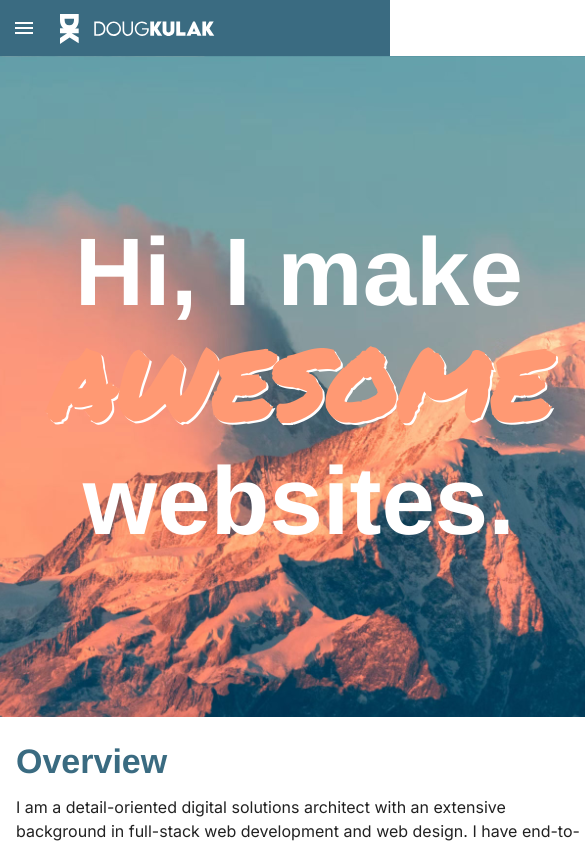
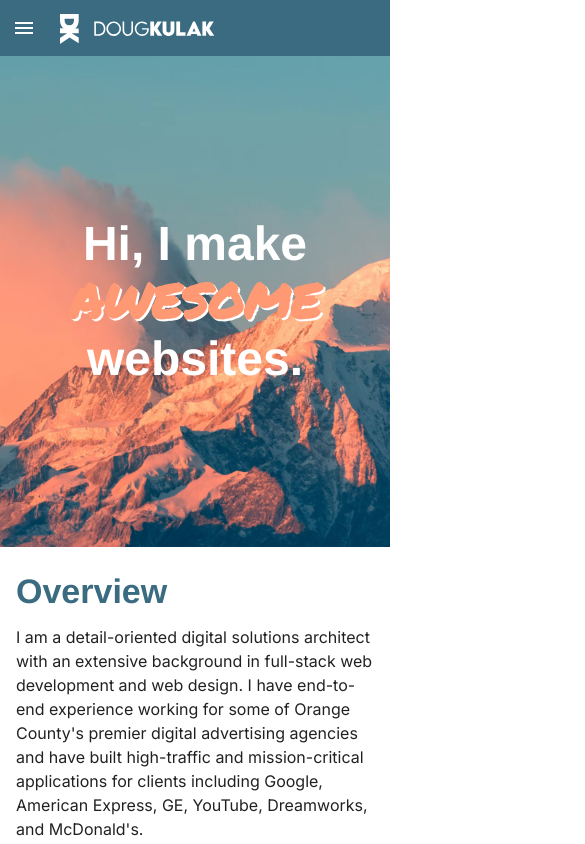
Before and after one commit to dougkulak/dougkulak-com, a React (Create React App) app: page / in a window 390 px wide. Shown: the top 844 px of the page, 585 px wide, since content can reach past the window. Built offline with nearby package versions, Linux system fonts and the light colour scheme; a web font is replaced by a local one.

Commit message:
fix: responsive mobile hero

```diff
--- a/src/components/Hero.js
+++ b/src/components/Hero.js
@@ -14,7 +14,12 @@ export function Hero() {
         px={4}
       >
         <Container maxWidth={"md"}>
-          <Typography variant="h1" color={"white"} textAlign={"center"}>
+          <Typography
+            variant="h1"
+            color={"white"}
+            textAlign={"center"}
+            sx={{ typography: { md: "h1", sm: "h2", xs: "h3" } }}
+          >
             Hi, I make{" "}
             <span
               style={{
```
